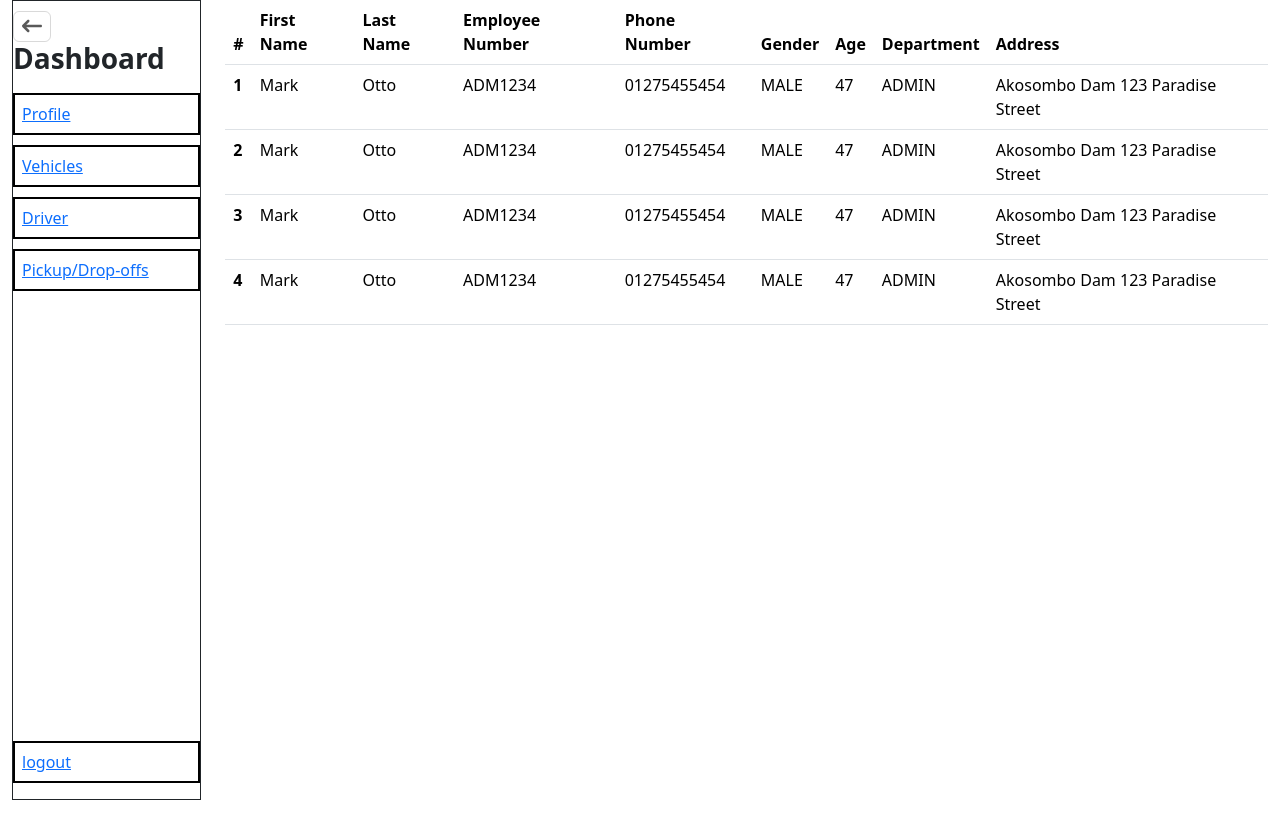
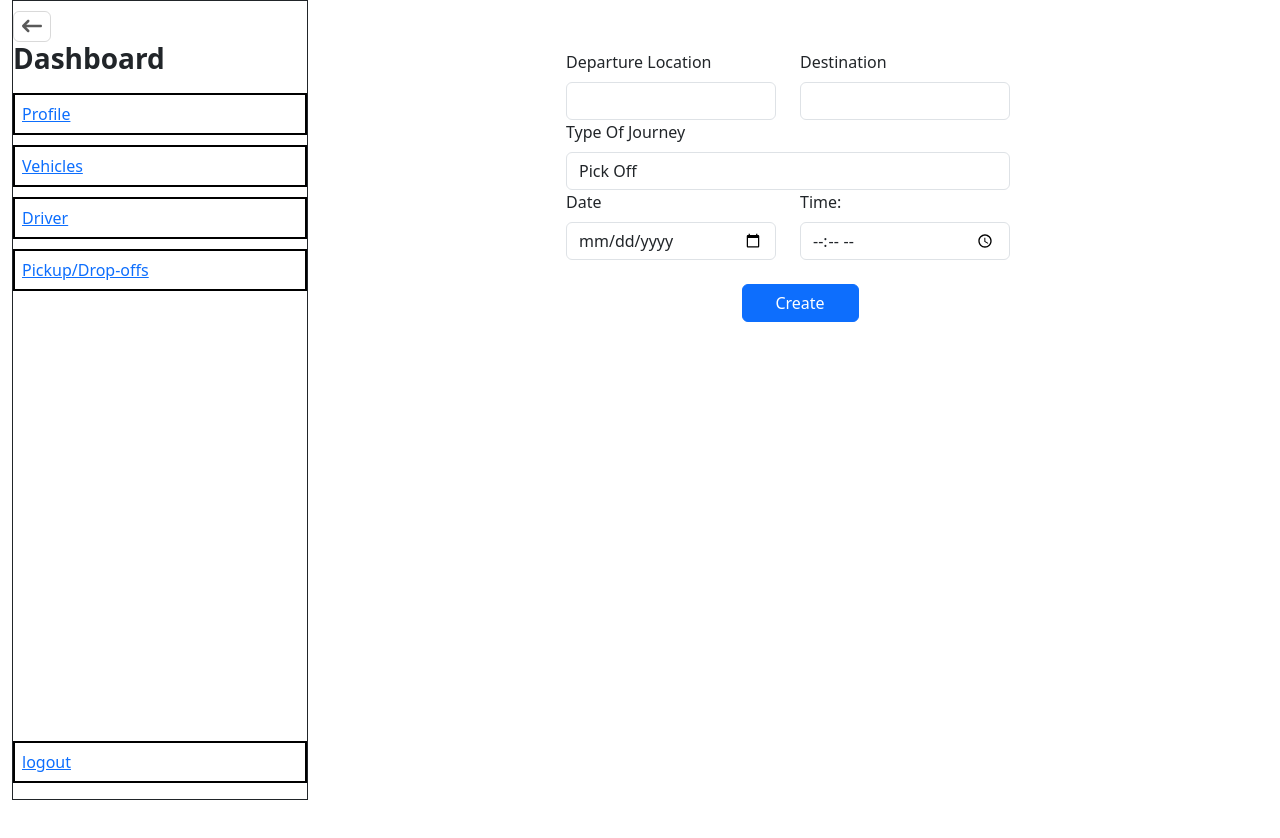
Before and after one commit to enochsarkodie/CPS_EE, a React (Create React App) app in the folder frontend/: page /dashboard/admin in a window 1280 px wide. Shown: the top 838 px of the page. Built offline with nearby package versions, Linux system fonts and the light colour scheme.

Commit message:
adding logics

```diff
--- a/frontend/src/App.css
+++ b/frontend/src/App.css
@@ -0,0 +1,9 @@
+form  {
+    margin-top: 50px;
+    display: flex;
+    flex-direction: column;
+    flex-wrap: wrap;
+    align-content: center;
+    justify-content: center;
+
+}
--- a/frontend/src/pages/Admin/Admin.js
+++ b/frontend/src/pages/Admin/Admin.js
@@ -8,15 +8,16 @@ import RegUser from './components/RegUser'
 import RegDriver from './components/RegDriver'
 import DriverList from './components/DriverList'
 import UserList from './components/UserList'
+import RegJourney from './components/RegJourney'
 const Admin = () => {
   return (
     <div className='container-fluid'>
         <div className='d-flex row'>
-            <div className='col-2'>
+            <div className='col-3'>
                 <Navbar/>
             </div>
             <div className='col'>
-            <UserList/>
+            <RegJourney/>
             </div>
         </div>
     </div>
--- a/frontend/src/pages/Admin/components/RegDriver.js
+++ b/frontend/src/pages/Admin/components/RegDriver.js
@@ -1,46 +1,101 @@
-import React from 'react'
+import React, { useState } from 'react'
 import "./RegVehicle.css"
+import { Driver } from '../../props/Driver'
+
 
 const RegDriver = () => {
+
+  const[driver, setDriver] = useState(new Driver())
+
+  const handleSubmit = (event) => {
+    event.preventDefault();
+    console.log('New Drver Created')
+    console.log(driver)
+  }
+
+  const handleChange = (event) => {
+    const {type, id, value, checked } = event.target;
+
+    let updatedValue = value;
+    if (type === "number"){
+      updatedValue = Number(updatedValue)
+    }
+    const change = {
+      [id] : value,
+    }
+    let updatedDriver;
+        setDriver((p) => {
+            updatedDriver = new Driver({...p, ...change})
+            return updatedDriver;
+        });
+  }
+
   return (
-        <form className="">
+        <form className=""
+        onSubmit={handleSubmit}
+        onChange={handleChange}>
 <div className='row justify-content-between w-50'>
     <div className="col">
-        <label for="firstName" className="form-label">First Name</label>
-        <input type="text" className="form-control" id="inputEmail4"></input>
+        <label htmlFor="firstName" className="form-label">First Name</label>
+        <input
+          type="text"
+          className="form-control"
+          id="firstName"
+          value={driver.firstname}/>
     </div>
     <div className="col">
-        <label for="lastName" className="form-label">Last Name</label>
-        <input type="text" className="form-control" id="inputPassword4"></input>
+        <label htmlFor="lastName" className="form-label">Last Name</label>
+        <input
+          type="text"
+          className="form-control"
+          id="lastName"
+          value={driver.lastName}/>
     </div>
 </div>
   <div className='row justify-content-between w-50'>
   <div className="col w-25">
-    <label for="tagNumber" className="form-label">Tag Number: </label>
-    <input type="text" className="form-control" id="tagNumber" placeholder="ADM130"></input>
+    <label htmlFor="tagNumber" className="form-label">Tag Number: </label>
+    <input
+      type="text"
+      className="form-control"
+      id="tagNumber"
+      placeholder="ADM130"
+      value={driver.tagNumber}/>
   </div>
   <div className="col">
-    <label for="phoneNumber" className="form-label">Phone Number:</label>
-    <input type="text" className="form-control" id="phoneNumber"></input>
+    <label htmlFor="phoneNumber" className="form-label">Phone Number:</label>
+    <input
+      type="text" s
+      className="form-control"
+      id="phoneNumber"
+      value={driver.phoneNumber}/>
   </div>
   </div>
   <div className='row justify-content-between w-50'>
   <div className="col">
-    <label for="inputState" className="form-label">Gender</label>
-    <select id="inputState" className="form-select">
-      <option>MALE</option>
-      <option>FEMALE</option>
+    <label htmlFor="inputState" className="form-label">Gender</label>
+    <select id="gender" className="form-select">
+      <option value={driver.gender}>MALE</option>
+      <option value={driver.gender}>FEMALE</option>
     </select>
   </div>
     <div className="col">
-        <label for="age" className="form-label">Age: </label>
-        <input type="number" className="form-control" id="age"></input>
+        <label htmlFor="age" className="form-label">Age: </label>
+        <input
+          type="number"
+          className="form-control"
+          id="age"
+          value={driver.age}/>
     </div>
   </div>
 
   <div className="col w-50">
-    <label for="inputZip" className="form-label">Address</label>
-    <input type="text" className="form-control" id="inputZip"></input>
+    <label htmlFor="address" className="form-label">Address</label>
+    <input
+      type="text"
+      className="form-control"
+      id="address"
+      value={driver.address}/>
   </div>
   <div className="d-flex align-items-end justify-content-center mt-4 w-50">
     <button type="submit" className="btn btn-primary w-25">Create</button>
--- /dev/null
+++ b/frontend/src/pages/Admin/components/RegJourney.js
@@ -0,0 +1,100 @@
+import React, { useState } from 'react'
+import { Journey } from '../../props/Journey';
+import "./RegJourney.css"
+
+
+
+const RegJourney = () => {
+
+  const[journey, setJourney] = useState(new Journey())
+  let timeString;
+  let dateString;
+
+  const handleSubmit = (event) => {
+    event.preventDefault();
+    console.log('New Drver Created')
+    console.log(journey)
+  }
+
+  const handleChange = (event) => {
+    const {type, id, value, checked } = event.target;
+
+    let updatedValue = value;
+    if (type === "number"){
+      updatedValue = Number(updatedValue)
+    }
+    const change = {
+      [id] : value,
+    }
+    let updatedDriver;
+        setJourney((p) => {
+            updatedDriver = new Journey({...p, ...change})
+            return updatedDriver;
+        });
+  }
+
+  return (
+        <form className=""
+        onSubmit={handleSubmit}
+        onChange={handleChange}>
+<div className='row justify-content-between w-50'>
+    <div className="col">
+        <label htmlFor="pickUpLocation" className="form-label">Departure Location</label>
+        <input
+          type="text"
+          className="form-control"
+          id="pickUpLocation"
+          value={journey.pickUpLocation}/>
+    </div>
+    <div className="col">
+        <label htmlFor="destination" className="form-label">Destination</label>
+        <input
+          type="text"
+          className="form-control"
+          id="destination"
+          value={journey.destination}/>
+    </div>
+</div>
+  <div className='row justify-content-between w-50'>
+  <div className="col">
+    <label htmlFor="typeOfJourney" className="form-label">Type Of Journey</label>
+    <select
+      className="form-control"
+      id="typeOfJourney">
+        <option value={journey.typeOfJourney}>
+          Pick Off
+        </option>
+        <option value={journey.typeOfJourney}>
+          Drop Off
+        </option>
+      </select>
+  </div>
+  </div>
+  <div className='row justify-content-between w-50'>
+  <div className="col">
+    <label htmlFor="date" className="form-label">Date</label>
+    <input
+      type="date"
+      className="form-control"
+      id="date"
+      value={dateString}/>
+  </div>
+    <div className="col">
+        <label htmlFor="time" className="form-label">Time: </label>
+        <input
+          type="time"
+          className="form-control"
+          id="time"
+          value={timeString}/>
+    </div>
+  </div>
+
+  <div className="d-flex align-items-end justify-content-center mt-4 w-50">
+    <button type="submit" className="btn btn-primary w-25">Create</button>
+  </div>
+</form>
+
+  )
+}
+
+export default RegJourney
--- a/frontend/src/pages/Admin/components/RegUser.js
+++ b/frontend/src/pages/Admin/components/RegUser.js
@@ -1,53 +1,107 @@
-import React from 'react'
+import React, { useState } from 'react'
 import "./RegVehicle.css"
+import {User} from '../../props/User'
 
 const RegUser = () => {
+  const [user, setUser] = useState(new User());
+
+
+  const handleSubmit = (event) => {
+    event.preventDefault();
+    console.log('New User Created');
+    console.log(user)
+  }
+
+  const handleChange = (event) => {
+    const {type, id, value, checked } = event.target;
+
+    let updatedValue = value;
+    if (type === "number"){
+      updatedValue = Number(updatedValue)
+    }
+    const change = {
+      [id] : value,
+    }
+    let updateUser;
+        setUser((p) => {
+            updateUser = new User({...p, ...change})
+            return updateUser;
+        });
+  }
   return (
-        <form className="">
+        <form className=""
+        onSubmit={handleSubmit}
+        onChange={handleChange}>
 <div className='row justify-content-between w-50'>
     <div className="col">
-        <label for="firstName" className="form-label">First Name</label>
-        <input type="text" className="form-control" id="inputEmail4"></input>
+        <label htmlFor="firstName" className="form-label">First Name</label>
+        <input
+          type="text"
+          className="form-control"
+          id="firstName"
+          value={user.firstName}/>
     </div>
     <div className="col">
-        <label for="lastName" className="form-label">Last Name</label>
-        <input type="text" className="form-control" id="inputPassword4"></input>
+        <label htmlFor="lastName" className="form-label">Last Name</label>
+        <input
+          type="text"
+          className="form-control"
+          id="lastName"
+          value={user.lastName}/>
     </div>
 </div>
 <div className='row justify-content-between w-50'>
 <div className="col">
-    <label for="inputState" className="form-label">Department</label>
-    <select id="inputState" className="form-select">
-      <option>ADMIN</option>
-      <option>OTHER DEPT</option>
+    <label htmlFor="inputState" className="form-label">Department</label>
+    <select id="department" className="form-select">
+      <option value={user.department}>ADMIN</option>
+      <option value={user.department}>OTHER DEPT</option>
     </select>
   </div>
   <div className="col">
-    <label for="tagNumber" className="form-label">Employee Number </label>
-    <input type="text" className="form-control" id="tagNumber" placeholder="ADM130"></input>
+    <label htmlFor="employeeNumber" className="form-label">Employee Number </label>
+    <input
+      type="text"
+      className="form-control"
+      id="employeeNumber"
+      placeholder="ADM130"
+      value={user.employeeNumber}/>
   </div>
 </div>
   <div className="col-4">
-    <label for="phoneNumber" className="form-label">Phone Number:</label>
-    <input type="text" className="form-control" id="phoneNumber"></input>
+    <label htmlFor="phoneNumber" className="form-label">Phone Number:</label>
+    <input
+      type="text"
+      className="form-control"
+      id="phoneNumber"
+      value={user.phoneNumber}/>
   </div>
   <div className='row justify-content-between w-50'>
   <div className="col">
-    <label for="inputState" className="form-label">Gender</label>
-    <select id="inputState" className="form-select">
-      <option>MALE</option>
-      <option>FEMALE</option>
+    <label htmlFor="inputState" className="form-label">Gender</label>
+    <select id="gender" className="form-select">
+      <option value={user.gender}>MALE</option>
+      <option value={user.gender}>FEMALE</option>
     </select>
   </div>
     <div className="col">
-        <label for="age" className="form-label">Age: </label>
-        <input type="number" className="form-control" id="age"></input>
+        <label htmlFor="age" className="form-label">Age: </label>
+        <input
+          type="number"
+          className="form-control"
+          id="age"
+          value={user.age}/>
     </div>
   </div>
 
   <div className="col w-50">
-    <label for="inputZip" className="form-label">Address</label>
-    <input type="text" className="form-control" id="inputZip"></input>
+    <label htmlFor="inputZip" className="form-label">Address</label>
+    <input
+      type="text"
+      className="form-control"
+      id="address"
+      value={user.address}
+      />
   </div>
   <div className="d-flex align-items-end justify-content-center mt-4 w-50">
     <button type="submit" className="btn btn-primary w-25">Create</button>
--- a/frontend/src/pages/props/Driver.js
+++ b/frontend/src/pages/props/Driver.js
@@ -14,6 +14,7 @@ export class Driver {
         if (initializer.firstName) this.firstName = initializer.firstName;
         if (initializer.lastName) this.lastName = initializer.lastName;
         if (initializer.gender) this.gender = initializer.gender;
+        if (initializer.age) this.age = initializer.age;
         if (initializer.tagNumber) this.tagNumber = initializer.tagNumber;
         if (initializer.phoneNumber) this.phoneNumber = initializer.phoneNumber;
         if (initializer.address) this.address = initializer.address;
--- a/frontend/src/pages/props/Journey.js
+++ b/frontend/src/pages/props/Journey.js
@@ -1,8 +1,8 @@
-export class Driver {
+export class Journey {
     id;
     pickUpLocation;
     destination;
-    typeofJourney;
+    typeOfJourney;
     timeOfDeparture;
 
     constructor(initializer) {
@@ -10,7 +10,7 @@ export class Driver {
         if (initializer.id) this.id = initializer.id;
         if (initializer.pickUpLocation) this.pickUpLocation = initializer.pickUpLocation;
         if (initializer.destination) this.destination = initializer.destination;
-        if (initializer.typeofJourney) this.typeofJourney = initializer.typeofJourney;
+        if (initializer.typeOfJourney) this.typeOfJourney = initializer.typeOfJourney;
         if (initializer.timeOfDeparture) this.timeOfDeparture = initializer.timeOfDeparture;
     }
 }
--- a/frontend/src/pages/props/User.js
+++ b/frontend/src/pages/props/User.js
@@ -1,4 +1,4 @@
-export class Driver {
+export class User{
     id;
     firstName;
     lastName;
@@ -15,6 +15,7 @@ export class Driver {
         if (initializer.firstName) this.firstName = initializer.firstName;
         if (initializer.lastName) this.lastName = initializer.lastName;
         if (initializer.gender) this.gender = initializer.gender;
+        if (initializer.age) this.age = initializer.age;
         if (initializer.employeeNumber) this.employeeNumber = initializer.employeeNumber;
         if (initializer.phoneNumber) this.phoneNumber = initializer.phoneNumber;
         if (initializer.department) this.department = initializer.department;
```
Also changed, not shown: frontend/src/Homepage.js (+6 -5 lines), frontend/src/pages/Admin/components/RegJourney.css (added).
